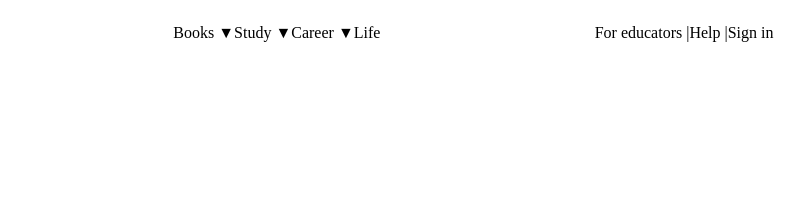
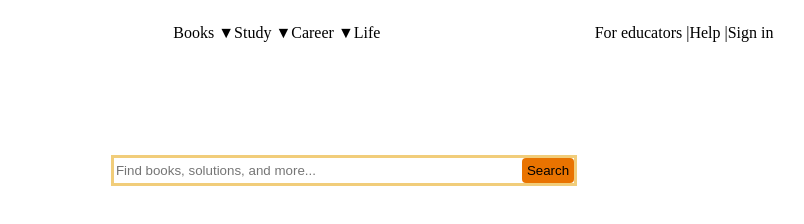
Before and after one commit to m-Cho1/home-page, a website: page index.html in a window 1280 px wide. Shown: the full height of the page, 296-1100 px from the left. Drawn offline with Linux system fonts and the light colour scheme.

Commit message:
Made chnages to input box row

```diff
--- a/index.html
+++ b/index.html
@@ -35,7 +35,16 @@
       </div>
     </div>
 
-    <div class="row"></div>
+    <div class="row">
+      <div class="column-full">
+        <div class="search-box">
+          <label for="search">
+            <input type="text" placeholder="Find books, solutions, and more..." id="search">
+            <button>Search</button>
+          </label>
+        </div>
+      </div>
+    </div>
     <div class="row"></div>
     <div class="row"></div>
     <div class="row"></div>
--- a/styles.css
+++ b/styles.css
@@ -32,3 +32,31 @@ ul {
 .item-center {
   justify-content: center;
 }
+
+.column-full {
+  width: 100%;
+  display: flex;
+  justify-content: center;
+}
+
+label {
+  border: 3px solid rgb(241, 205, 122);
+}
+
+input {
+  border: none;
+  width: 400px;
+}
+
+button {
+  border: none;
+  padding: 5px;
+  background-color: rgb(233, 115, 0);
+  border-radius: 4px;
+}
+
+.search-box {
+  width: 100%;
+  display: flex;
+  justify-content: center;
+}
```
